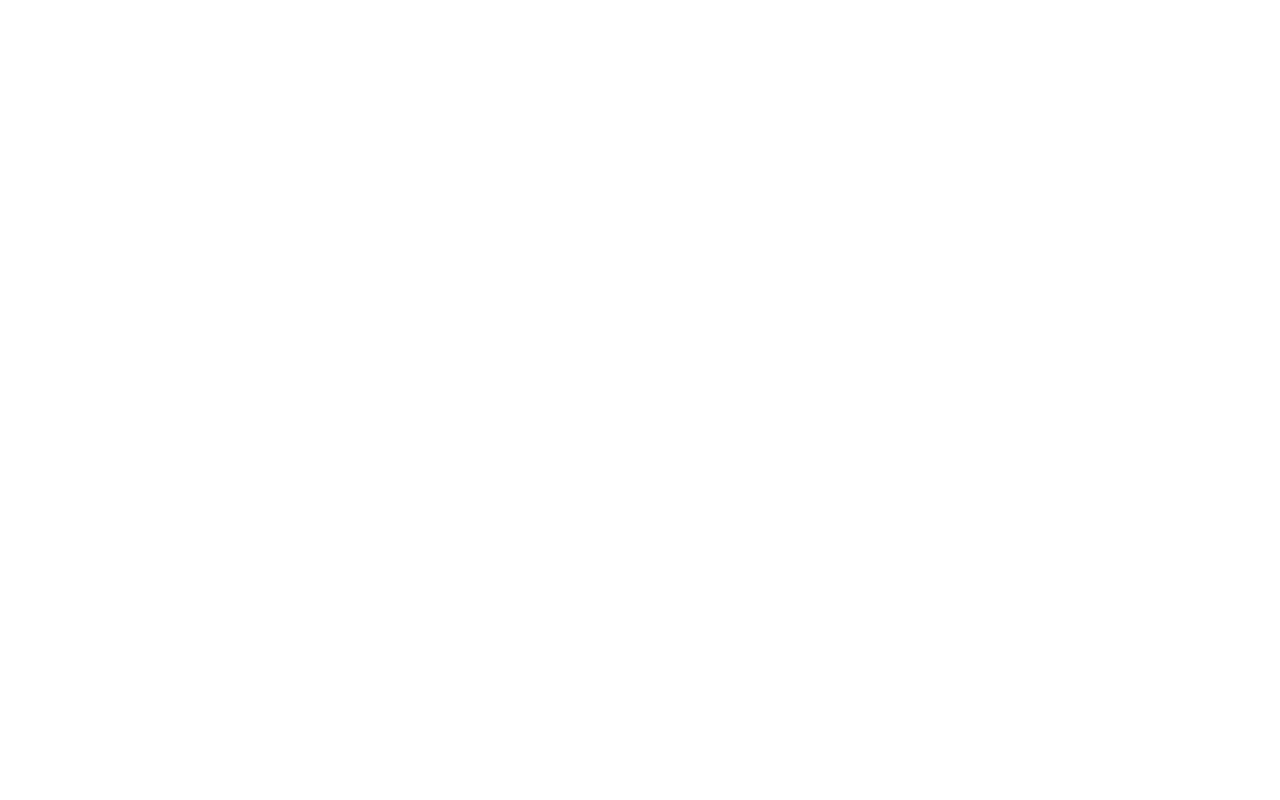
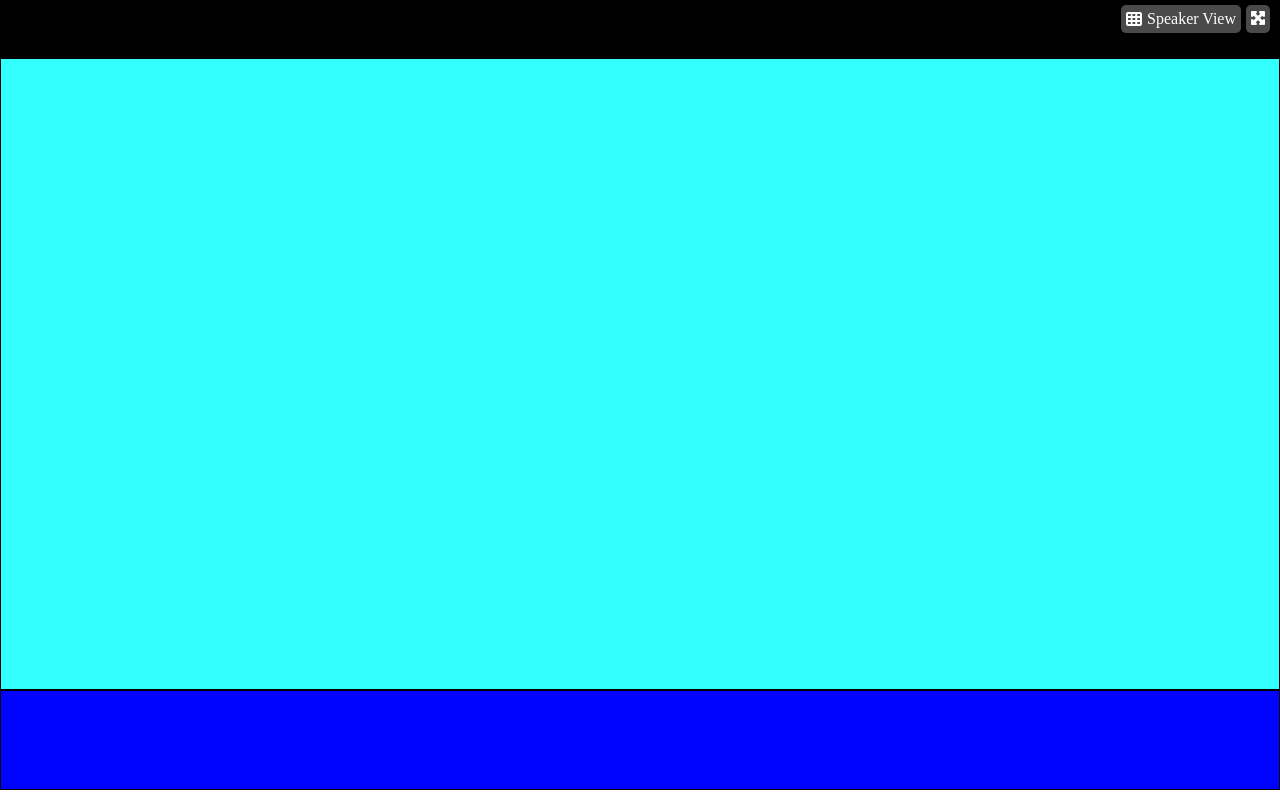
Before and after one commit to IvanRusso91/html-css-zoom, a plain HTML site: page index.html in a window 1280 px wide. Drawn offline with Linux system fonts and the light colour scheme.

Commit message:
inserito l'header

```diff
--- a/css/global.css
+++ b/css/global.css
@@ -4,6 +4,16 @@
   box-sizing: border-box;
 }
 
+header{
+  background-color: black;
+  justify-content: flex-end;
+  padding:  5px 10px 25px 0;
+}
+
+main{
+  height: calc(100vh - 168px);
+}
+
 ul{
   list-style: none;
 }
--- a/css/style.css
+++ b/css/style.css
@@ -0,0 +1,20 @@
+/* HEADER */
+
+div.view,
+div.full {
+  align-items:center;
+  background-color: rgb(74,74,74);
+  padding: 5px;
+  border-radius: 5px;
+  color: white;
+}
+
+div.view{
+  margin-right: 5px;
+}
+
+div.view i{
+  padding-right: 5px;
+}
+
+/* /HEADER */
--- a/css/utils.css
+++ b/css/utils.css
@@ -1,5 +1,7 @@
 
-
+.d-flex{
+  display: flex;
+}
 
 
 
--- a/index.html
+++ b/index.html
@@ -16,10 +16,26 @@
 </head>
 <body>
 
-  <header></header>
+  <header class="d-flex ">
 
-  <main></main>
+    <div class="view d-flex">
+      <i class="fa-solid fa-table-cells"></i>
+      <p>Speaker View</p>
+    </div>
 
-  <footer></footer>
+    <div class="full">
+      <i class="fa-solid fa-maximize"></i>
+    </div>
+
+  </header>
+
+
+  <main class="d-flex debug2 h100">
+    <div class="box-main"></div>
+  </main>
+
+  <footer class="d-flex debug h100">
+    <div class="box-foot"></div>
+  </footer>
 </body>
 </html>
```
